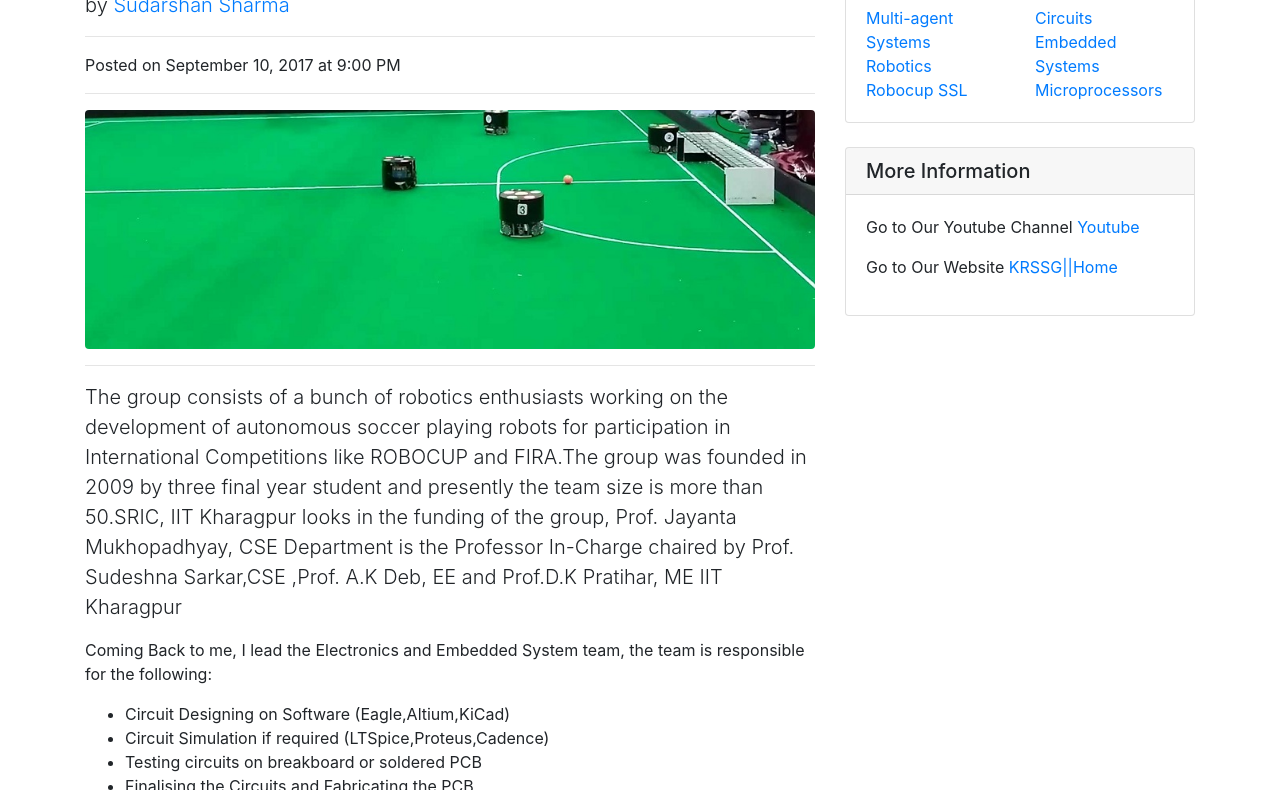
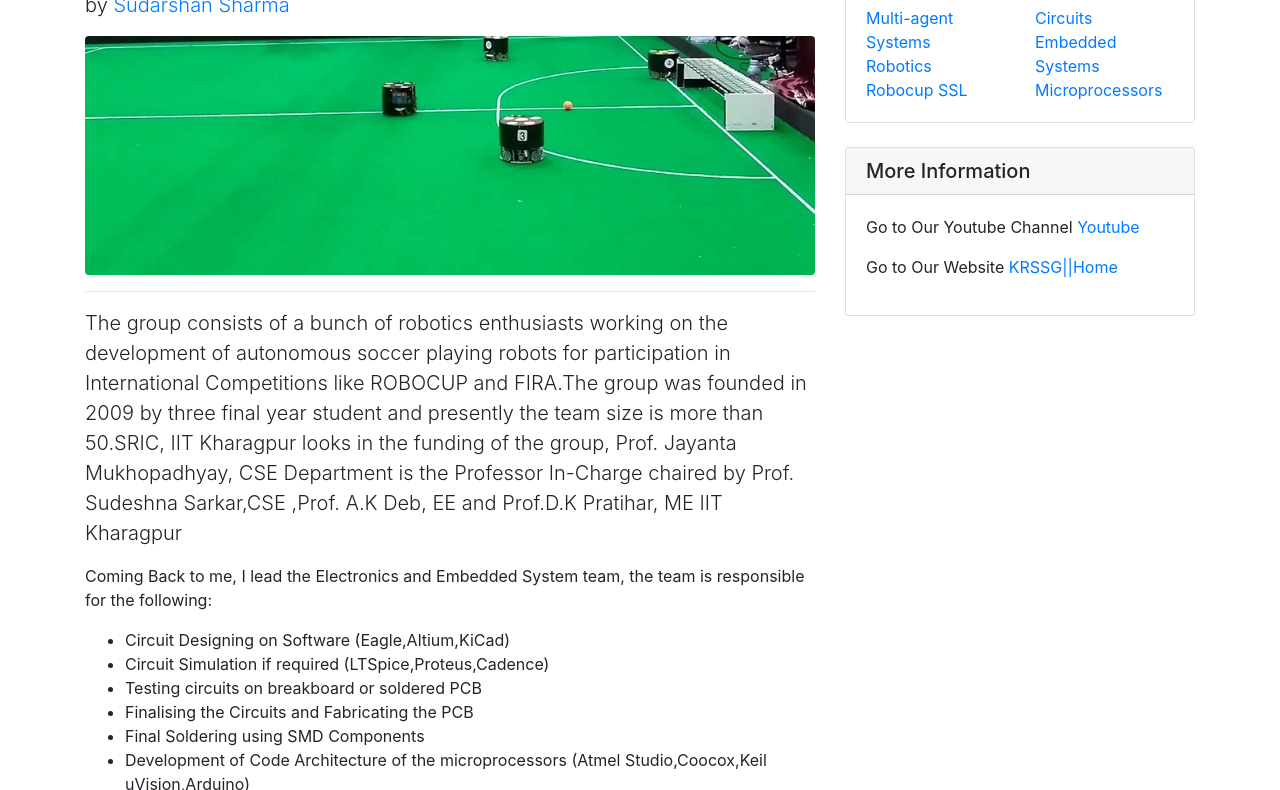
Before and after one commit to SudzSharma/Blog, a website: page krssg.html in a window 1280 px wide. Shown: the part 142-932 px from the top of the page. Drawn offline with Linux system fonts and the light colour scheme; a script that the page names is missing.

Commit message:
images_modified

```diff
--- a/krssg.html
+++ b/krssg.html
@@ -37,12 +37,8 @@
             <a href="https://sudzsharma.github.io">Sudarshan Sharma</a>
           </p>
 
-          <hr>
 
-          <!-- Date/Time -->
-          <p>Posted on September 10, 2017 at 9:00 PM</p>
 
-          <hr>
 
           <!-- Preview Image -->
           <img class="img-fluid rounded" src="images/ssl.jpg" alt="">
```
Also changed, not shown: images/Sudz.jpg, images/b1.jpg (deleted), images/b2.jpg (deleted), images/g1.jpg (deleted), images/g4.jpg (deleted), images/g5.jpg (deleted), images/g6.jpg (deleted), images/g7.jpg (deleted), images/g8.jpg (deleted), images/project-icons.png (deleted), images/projectbg.jpg (deleted).
